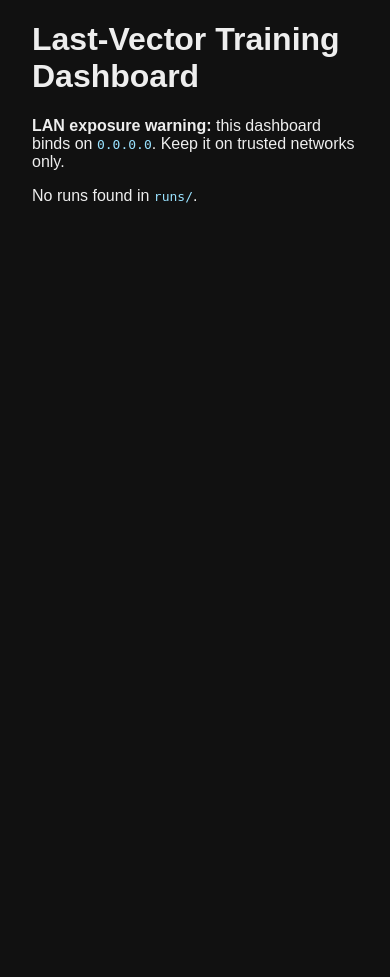
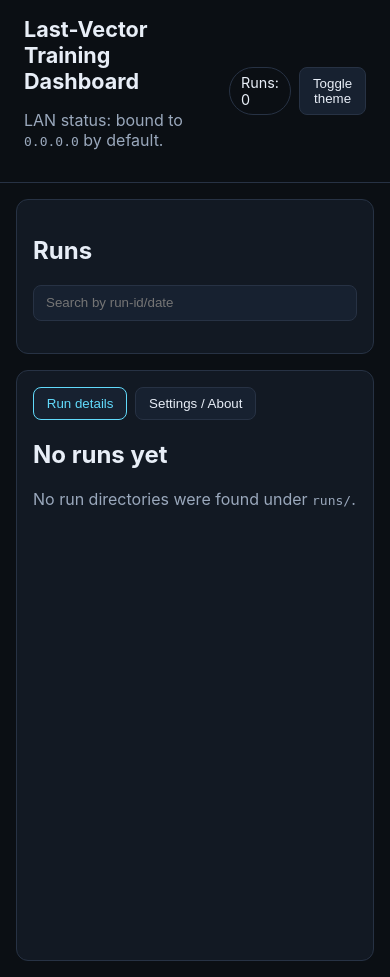
Before and after one commit to Zordux/Last-Vector, a FastAPI app: page / in a window 390 px wide. Before the commit the page ends 203 px from the top, so only its background shows below. Run offline with FastAPI, Linux system fonts and the light colour scheme.

Commit message:
Polish simulator robustness and modernize training dashboard

```diff
--- a/python/dashboard/app.py
+++ b/python/dashboard/app.py
@@ -5,6 +5,7 @@ from pathlib import Path
 
 from fastapi import FastAPI, Request
 from fastapi.responses import HTMLResponse, JSONResponse
+from fastapi.staticfiles import StaticFiles
 from fastapi.templating import Jinja2Templates
 import psutil
 import uvicorn
@@ -14,13 +15,26 @@ from .run_store import RunStore
 
 def create_app(runs_dir: Path) -> FastAPI:
     app = FastAPI(title="Last-Vector Training Dashboard")
-    templates = Jinja2Templates(directory=str(Path(__file__).parent / "templates"))
+    template_root = Path(__file__).parent / "templates"
+    static_root = Path(__file__).parent / "static"
+    templates = Jinja2Templates(directory=str(template_root))
+    app.mount("/static", StaticFiles(directory=str(static_root)), name="static")
     store = RunStore(runs_dir)
 
     @app.get("/", response_class=HTMLResponse)
     async def index(request: Request) -> HTMLResponse:
-        runs = [store.run_summary(run_id) for run_id in store.list_runs()]
-        return templates.TemplateResponse("index.html", {"request": request, "runs": runs})
+        run_ids = store.list_runs()
+        runs = [store.run_summary(run_id) for run_id in run_ids]
+        selected_run = runs[0] if runs else None
+        return templates.TemplateResponse(
+            "index.html",
+            {
+                "request": request,
+                "runs": runs,
+                "selected_run": selected_run,
+                "run_count": len(runs),
+            },
+        )
 
     @app.get("/api/runs", response_class=JSONResponse)
     async def api_runs() -> JSONResponse:
@@ -28,11 +42,12 @@ def create_app(runs_dir: Path) -> FastAPI:
 
     @app.get("/api/hw", response_class=JSONResponse)
     async def api_hw() -> JSONResponse:
+        virtual_memory = psutil.virtual_memory()
         return JSONResponse(
             {
-                "cpu_percent": psutil.cpu_percent(),
-                "ram_percent": psutil.virtual_memory().percent,
-                "ram_used_gb": round(psutil.virtual_memory().used / 1e9, 2),
+                "cpu_percent": psutil.cpu_percent(interval=0.0),
+                "ram_percent": virtual_memory.percent,
+                "ram_used_gb": round(virtual_memory.used / 1e9, 2),
             }
         )
 
@@ -40,7 +55,7 @@ def create_app(runs_dir: Path) -> FastAPI:
 
 
 def main() -> None:
-    parser = argparse.ArgumentParser()
+    parser = argparse.ArgumentParser(description="Serve Last-Vector dashboard over LAN.")
     parser.add_argument("--host", default="0.0.0.0")
     parser.add_argument("--port", type=int, default=8080)
     parser.add_argument("--runs-dir", default="runs")
--- /dev/null
+++ b/python/dashboard/static/app.js
@@ -0,0 +1,64 @@
+(function () {
+  const runSearch = document.getElementById('runSearch');
+  const runButtons = Array.from(document.querySelectorAll('.run-select'));
+  const runItems = Array.from(document.querySelectorAll('.run-item'));
+  const runPanels = Array.from(document.querySelectorAll('.run-panel[data-content="details"]'));
+  const tabs = Array.from(document.querySelectorAll('.tab'));
+  const themeToggle = document.getElementById('themeToggle');
+  const root = document.documentElement;
+
+  function showRunPanel(panelId) {
+    runPanels.forEach((panel) => panel.classList.toggle('hidden', panel.id !== panelId));
+    runButtons.forEach((button) => button.classList.toggle('active', button.dataset.runTarget === panelId));
+  }
+
+  runButtons.forEach((button) => {
+    button.addEventListener('click', () => showRunPanel(button.dataset.runTarget));
+  });
+
+  if (runSearch) {
+    runSearch.addEventListener('input', () => {
+      const query = runSearch.value.trim().toLowerCase();
+      runItems.forEach((item) => {
+        const runId = (item.dataset.runId || '').toLowerCase();
+        item.classList.toggle('hidden', query.length > 0 && !runId.includes(query));
+      });
+    });
+  }
+
+  tabs.forEach((tab) => {
+    tab.addEventListener('click', () => {
+      tabs.forEach((candidate) => candidate.classList.remove('active'));
+      tab.classList.add('active');
+      const target = tab.dataset.tab;
+      document.querySelectorAll('.run-panel').forEach((panel) => {
+        if (panel.dataset.content === 'settings') {
+          panel.classList.toggle('hidden', target !== 'settings');
+        } else if (target === 'settings') {
+          panel.classList.add('hidden');
+        } else if (!document.querySelector('.run-select.active')) {
+          panel.classList.add('hidden');
+        }
+      });
+      if (target === 'details') {
+        const active = document.querySelector('.run-select.active');
+        if (active) {
+          showRunPanel(active.dataset.runTarget);
+        }
+      }
+    });
+  });
+
+  if (themeToggle) {
+    themeToggle.addEventListener('click', () => {
+      const theme = root.getAttribute('data-theme') === 'light' ? 'dark' : 'light';
+      root.setAttribute('data-theme', theme);
+      window.localStorage.setItem('lv-theme', theme);
+    });
+  }
+
+  const savedTheme = window.localStorage.getItem('lv-theme');
+  if (savedTheme === 'light' || savedTheme === 'dark') {
+    root.setAttribute('data-theme', savedTheme);
+  }
+})();
--- /dev/null
+++ b/python/dashboard/static/styles.css
@@ -0,0 +1,140 @@
+:root {
+  --bg: #0b0f14;
+  --panel: #121923;
+  --panel-alt: #172130;
+  --text: #e8eef7;
+  --muted: #9aa8bc;
+  --accent: #61dafb;
+  --border: #273244;
+  --danger: #f25f7a;
+}
+
+:root[data-theme="light"] {
+  --bg: #eef3f8;
+  --panel: #ffffff;
+  --panel-alt: #f7f9fd;
+  --text: #18202b;
+  --muted: #5f6d80;
+  --accent: #1366d6;
+  --border: #d2dceb;
+  --danger: #c53b52;
+}
+
+* { box-sizing: border-box; }
+body {
+  margin: 0;
+  font-family: Inter, ui-sans-serif, system-ui, -apple-system, Segoe UI, Roboto, sans-serif;
+  background: var(--bg);
+  color: var(--text);
+}
+
+.topbar {
+  padding: 1rem 1.5rem;
+  border-bottom: 1px solid var(--border);
+  display: flex;
+  justify-content: space-between;
+  align-items: center;
+  gap: 1rem;
+}
+.topbar h1 { margin: 0 0 0.25rem 0; font-size: 1.35rem; }
+.muted { color: var(--muted); }
+
+.layout {
+  display: grid;
+  grid-template-columns: 320px 1fr;
+  gap: 1rem;
+  padding: 1rem;
+}
+.panel {
+  background: var(--panel);
+  border: 1px solid var(--border);
+  border-radius: 12px;
+}
+.sidebar { padding: 1rem; }
+.content { padding: 1rem; min-height: 70vh; }
+
+input[type="search"] {
+  width: 100%;
+  padding: 0.6rem 0.75rem;
+  border-radius: 8px;
+  background: var(--panel-alt);
+  color: var(--text);
+  border: 1px solid var(--border);
+}
+.run-list { list-style: none; margin: 1rem 0 0; padding: 0; display: grid; gap: 0.5rem; }
+.run-select {
+  width: 100%;
+  text-align: left;
+  border: 1px solid var(--border);
+  background: var(--panel-alt);
+  color: var(--text);
+  border-radius: 8px;
+  padding: 0.65rem;
+  cursor: pointer;
+  display: flex;
+  flex-direction: column;
+  gap: 0.2rem;
+}
+.run-select.active { border-color: var(--accent); }
+
+.tabs { display: flex; gap: 0.5rem; margin-bottom: 1rem; }
+.tab, .btn {
+  border: 1px solid var(--border);
+  background: var(--panel-alt);
+  color: var(--text);
+  border-radius: 8px;
+  padding: 0.5rem 0.8rem;
+  cursor: pointer;
+}
+.tab.active { border-color: var(--accent); color: var(--accent); }
+
+.cards {
+  display: grid;
+  grid-template-columns: repeat(auto-fit, minmax(140px, 1fr));
+  gap: 0.75rem;
+}
+.card {
+  padding: 0.75rem;
+  border-radius: 8px;
+  background: var(--panel-alt);
+  border: 1px solid var(--border);
+}
+.card span { color: var(--muted); display: block; margin-bottom: 0.3rem; }
+
+.split {
+  display: grid;
+  grid-template-columns: repeat(auto-fit, minmax(280px, 1fr));
+  gap: 0.75rem;
+  margin-top: 1rem;
+}
+.subpanel {
+  background: var(--panel-alt);
+  border: 1px solid var(--border);
+  border-radius: 8px;
+  padding: 0.75rem;
+}
+
+.plain-list { margin: 0; padding-left: 1rem; }
+.log-box {
+  background: #0a0e14;
+  color: #e6edf7;
+  border-radius: 8px;
+  padding: 0.6rem;
+  max-height: 260px;
+  overflow: auto;
+  border: 1px solid var(--border);
+}
+.log-box.error { border-color: var(--danger); }
+
+.pill {
+  border: 1px solid var(--border);
+  border-radius: 999px;
+  padding: 0.35rem 0.7rem;
+  font-size: 0.9rem;
+}
+.status-row { display: flex; align-items: center; gap: 0.5rem; }
+.hidden { display: none; }
+
+@media (max-width: 980px) {
+  .layout { grid-template-columns: 1fr; }
+}
--- a/python/dashboard/templates/index.html
+++ b/python/dashboard/templates/index.html
@@ -1,41 +1,110 @@
 <!doctype html>
-<html lang="en">
+<html lang="en" data-theme="dark">
   <head>
-    <meta charset="utf-8"/>
+    <meta charset="utf-8" />
+    <meta name="viewport" content="width=device-width, initial-scale=1" />
     <title>Last-Vector Dashboard</title>
-    <style>
-      body { font-family: Arial, sans-serif; margin: 1rem 2rem; background: #111; color: #eee; }
-      .card { border: 1px solid #444; padding: 1rem; margin-bottom: 1rem; border-radius: 8px; }
-      code, a { color: #99e2ff; }
-      .muted { color: #bbb; }
-      .state { font-weight: bold; }
-    </style>
+    <link rel="stylesheet" href="/static/styles.css" />
+    <script defer src="/static/app.js"></script>
   </head>
   <body>
+    <header class="topbar">
+      <div>
         <h1>Last-Vector Training Dashboard</h1>
-    <p><b>LAN exposure warning:</b> this dashboard binds on <code>0.0.0.0</code>. Keep it on trusted networks only.</p>
+        <p class="muted">LAN status: bound to <code>0.0.0.0</code> by default.</p>
+      </div>
+      <div class="status-row">
+        <span class="pill">Runs: {{ run_count }}</span>
+        <button id="themeToggle" class="btn" type="button">Toggle theme</button>
+      </div>
+    </header>
+
+    <main class="layout">
+      <aside class="panel sidebar">
+        <h2>Runs</h2>
+        <input id="runSearch" type="search" placeholder="Search by run-id/date" />
+        <ul id="runList" class="run-list">
+          {% for run in runs %}
+          <li class="run-item" data-run-id="{{ run.run_id }}">
+            <button class="run-select {% if loop.first %}active{% endif %}" data-run-target="run-{{ loop.index0 }}" type="button">
+              <strong>{{ run.run_id }}</strong>
+              <small>{{ run.state }} • {{ run.metrics.last_update }}</small>
+              <small>steps={{ run.metrics.steps }} | best={{ "%.2f"|format(run.metrics.best_reward) }}</small>
+            </button>
+          </li>
+          {% endfor %}
+        </ul>
+      </aside>
+
+      <section class="panel content">
+        <nav class="tabs">
+          <button class="tab active" data-tab="details" type="button">Run details</button>
+          <button class="tab" data-tab="settings" type="button">Settings / About</button>
+        </nav>
 
         {% if runs|length == 0 %}
-      <p>No runs found in <code>runs/</code>.</p>
+        <div class="empty">
+          <h2>No runs yet</h2>
+          <p class="muted">No run directories were found under <code>runs/</code>.</p>
+        </div>
+        {% else %}
+          {% for run in runs %}
+          <article id="run-{{ loop.index0 }}" class="run-panel {% if not loop.first %}hidden{% endif %}" data-content="details">
+            <div class="cards">
+              <div class="card"><span>State</span><strong>{{ run.state }}</strong></div>
+              <div class="card"><span>Steps</span><strong>{{ run.metrics.steps }}</strong></div>
+              <div class="card"><span>Episodes</span><strong>{{ run.metrics.episodes }}</strong></div>
+              <div class="card"><span>Avg reward</span><strong>{{ "%.3f"|format(run.metrics.avg_reward) }}</strong></div>
+              <div class="card"><span>Avg survival</span><strong>{{ "%.2f"|format(run.metrics.avg_survival) }}</strong></div>
+              <div class="card"><span>Kills / Damage</span><strong>{{ run.metrics.kills }} / {{ "%.1f"|format(run.metrics.damage_taken) }}</strong></div>
+            </div>
+
+            <div class="split">
+              <section class="subpanel">
+                <h3>Checkpoints</h3>
+                {% if run.checkpoints|length == 0 %}
+                  <p class="muted">No checkpoints found.</p>
+                {% else %}
+                  <ul class="plain-list">
+                    {% for ckpt in run.checkpoints[:10] %}
+                    <li>{{ ckpt }}</li>
+                    {% endfor %}
+                  </ul>
                 {% endif %}
+                {% if run.tensorboard_cmd %}
+                  <p class="muted">TensorBoard: <code>{{ run.tensorboard_cmd }}</code></p>
+                {% else %}
+                  <p class="muted">TensorBoard logs unavailable.</p>
+                {% endif %}
+              </section>
 
-    {% for run in runs %}
-      <div class="card">
-        <h2>{{ run.run_id }}</h2>
-        <p>State: <span class="state">{{ run.state }}</span></p>
-        <p>Algo: {{ run.config.get('algo', 'n/a') }} | Policy: {{ run.config.get('policy', 'n/a') }}</p>
-        <p>Timesteps: {{ run.last_metric.get('timesteps', 0) }} | Reward(mean): {{ run.last_metric.get('ep_rew_mean', 0) }}</p>
-        <p>Current checkpoint: {{ run.current_checkpoint or 'none' }}</p>
-        <p>Best model: {{ run.best_model or 'none' }}</p>
-        <p>Checkpoint count: {{ run.checkpoints|length }}</p>
-        <p>TensorBoard logdir: {{ run.tensorboard_dir or 'none' }}</p>
-        {% if run.tensorboard_dir %}
-        <p class="muted">Launch: <code>tensorboard --logdir {{ run.tensorboard_dir }}</code></p>
+              <section class="subpanel">
+                <h3>Recent logs</h3>
+                {% if run.train_log_lines|length == 0 %}
+                  <p class="muted">No train.log found.</p>
+                {% else %}
+                  <pre class="log-box">{{ run.train_log_lines|join('\n') }}</pre>
                 {% endif %}
-        {% if run.status %}
-        <p>Status file: <code>{{ run.status }}</code></p>
+                {% if run.error_log_lines|length > 0 %}
+                  <h4>Last error</h4>
+                  <pre class="log-box error">{{ run.error_log_lines|join('\n') }}</pre>
                 {% endif %}
+              </section>
             </div>
+          </article>
           {% endfor %}
+
+          <article class="run-panel hidden" data-content="settings">
+            <h2>Settings / About</h2>
+            <p>This dashboard is intentionally lightweight and server-rendered.</p>
+            <ul>
+              <li>Host default: <code>0.0.0.0</code> (LAN)</li>
+              <li>Gracefully handles empty runs and parse errors.</li>
+              <li>No heavy frontend framework dependencies.</li>
+            </ul>
+          </article>
+        {% endif %}
+      </section>
+    </main>
   </body>
 </html>
```
Also changed, not shown: CMakeLists.txt (+8 -1 lines), python/dashboard/run_store.py (+81 -30 lines), python/last_vector_env/bridge.py (+11 -1 lines), python/last_vector_env/env.py (+32 -9 lines), python/train.py (+65 -31 lines), 3 other files. Lines whose indentation alone changed are shown as unchanged.
